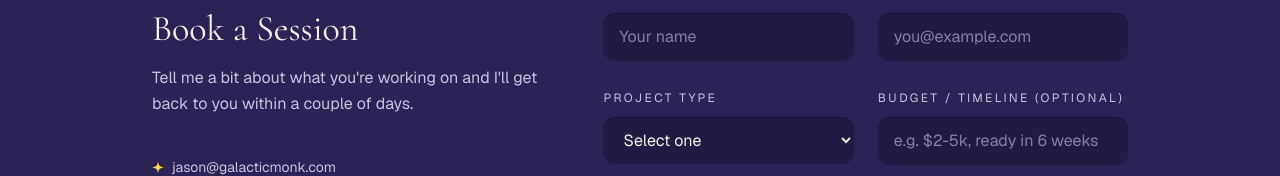
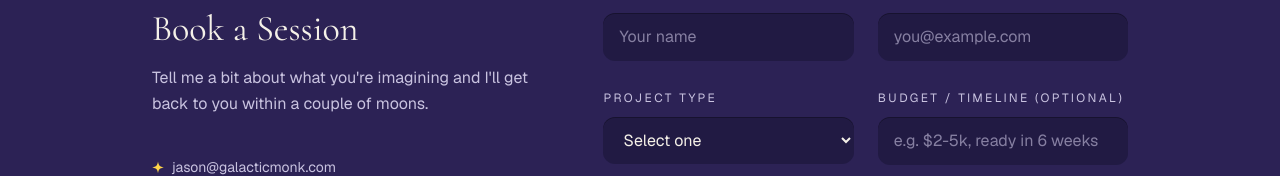
Before and after one commit to TheGalacticMonk/galacticmonk, a Next.js app: page /contact in a window 1280 px wide. Shown: the part 163-339 px from the top of the page. Built offline with nearby package versions, Linux system fonts and the light colour scheme.

Commit message:
Update website

```diff
--- a/src/app/contact/page.tsx
+++ b/src/app/contact/page.tsx
@@ -17,7 +17,7 @@ export default function ContactPage() {
           <SectionHeading
             eyebrow="Get in Touch"
             title="Book a Session"
-            description="Tell me a bit about what you're working on and I'll get back to you within a couple of days."
+            description="Tell me a bit about what you're imagining and I'll get back to you within a couple of moons."
           />
 
           <div className="mt-10 space-y-4 text-sm">
```
